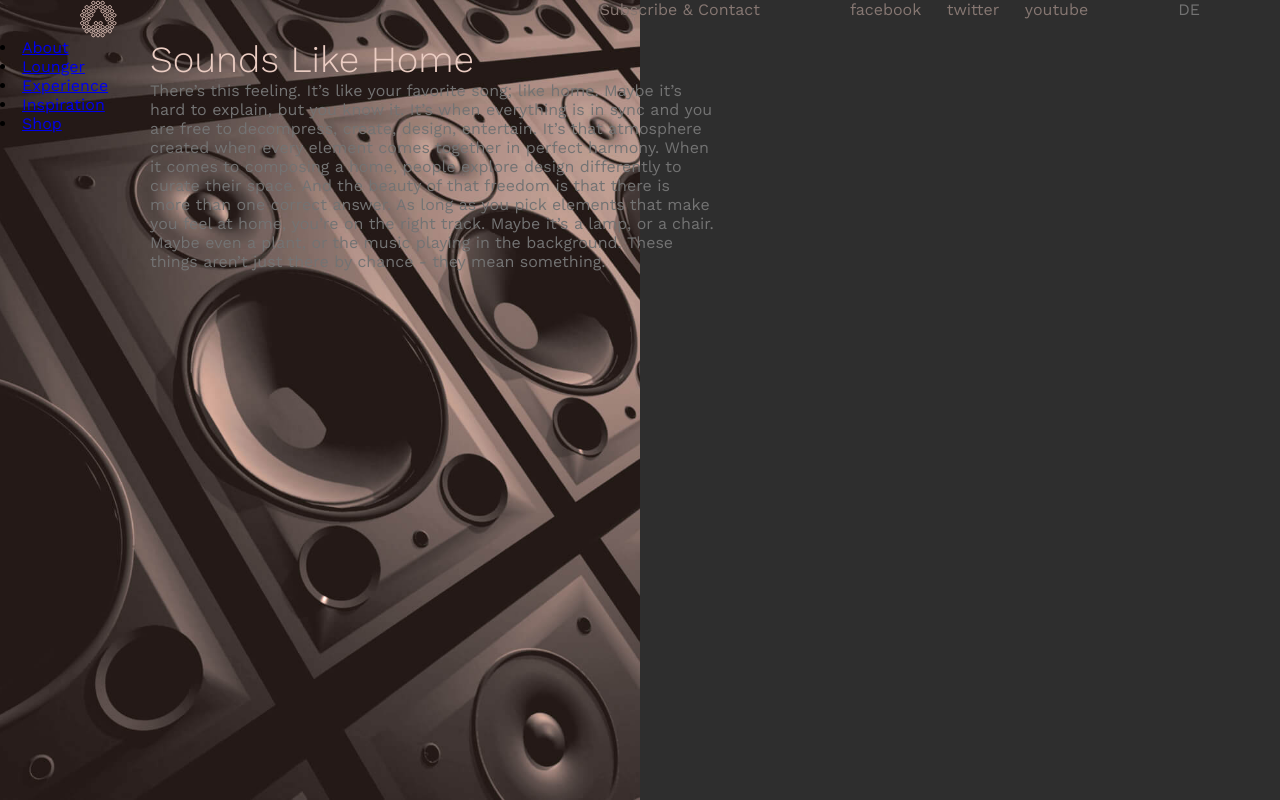
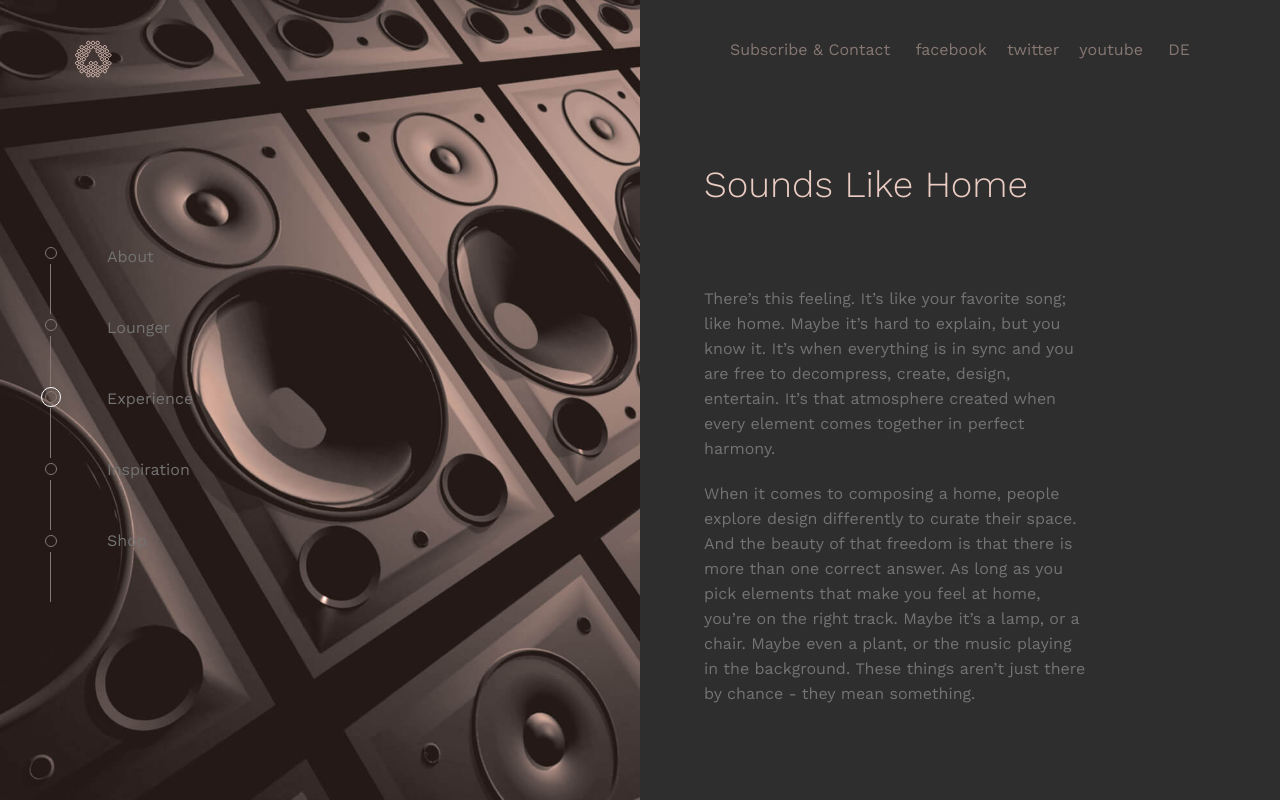
Before and after one commit to MagdaCale/project_headphone, a plain HTML site: page assets/html/experience.html in a window 1280 px wide. Drawn offline with nearby package versions, Linux system fonts and the light colour scheme.

Commit message:
experience hatm & css added

```diff
--- a/assets/css/experience.css
+++ b/assets/css/experience.css
@@ -15,7 +15,8 @@ Farben: #2e2e2e / #867772 / rgb(234, 204, 194) / #ebccc2 / #fff / rgb(115, 115,
 }
 body {
     background-color: #2e2e2e;
-    font-family: 'Work Sans', sans-serif;
+    color: rgb(234, 204, 194);
+    font-family: 'Work Sans';
 }
 
 .bgImg {
@@ -34,12 +35,10 @@ body {
 h2 {
     font-weight: 300;
     font-size: 2.3rem;
-    color: rgb(234, 204, 194);
 }
 h3 {
     font-weight: 300;
     font-size: 1.3rem;
-    color: rgb(234, 204, 194);
 }
 
 p {
@@ -48,33 +47,42 @@ p {
 
 /* +++++++++ general style ++++++++++++ */
 
-
-header {
-    margin: 0 10vh;
-    color: rgb(234, 204, 194);
+.socialmedia {
+    margin: 5vh 10vh 0 10vh;
+    display: flex;
+    justify-content: space-between;
+    color: #867772;
 }
 
-.sectionHeader {
+.socialmedia a {
+    color: #867772;
+    text-decoration: none;
+    padding: 0 10px;
+    transition: 1s;
+}
+
+.socialmedia a:hover {
+    color: #fff;
+    text-decoration: underline;
+    text-underline-position: under;
+}
+
+.socialmediaLinks {
     display: flex;
     justify-content: space-between;
 }
 
-.headerArticle {
-    display: flex;
-    justify-content: flex-end;
-    justify-content: space-between;
-}
-
-.headerArticle {
-    display: flex;
-    gap: 10vh;
-    color: #867772;
-}
-
-.socialHeader a {
+.socialmediaLinks a {
     color: #867772;
     text-decoration: none;
     padding: 0 10px;
+    transition: 1s;
+}
+
+.socialmediaLinks a:hover {
+    color: #fff;
+    text-decoration: underline;
+    text-underline-position: under;
 }
 
 
@@ -87,10 +95,81 @@ main {
 }
 
 aside {
+    margin-left: 35px;
     min-width: 150px;
 }
 
-.experienceSection>article {
+.experienceSection {
     width: 50%;
+}
 
+.experienceText {
+    padding: 8vh;
+    width: 80%;
 }
+
+.experienceText h2 {
+    margin: 5vh 0 10vh 0;
+}
+
+.experienceText p {
+    line-height: 25px;
+    margin-bottom: 20px;
+}
+
+
+
+/* +++++++++++++++++++ ASIDE +++++++++++++++++++ */
+
+
+.logo {
+    margin: 5vh 10vh 0 5vh;
+}
+
+.navigation {
+    margin-top: 20vh;
+    display: flex;
+    flex-direction: row-reverse;
+}
+
+.navigation nav {
+    display: flex;
+    flex-direction: column;
+    margin-top: 5px;
+}
+
+.navigation nav li {
+    margin-bottom: 52px;
+    list-style: none;
+    margin-left: 40px;
+}
+
+
+.navigation nav li a {
+    color: rgb(115, 115, 115);
+    text-decoration: none;
+}
+
+/* +++++++++++++++++++ navigation styling circel & line +++++++++++++++++++ */
+
+
+.circle {
+    border: 1px solid #867772;
+    border-radius: 50%;
+    width: 10px;
+    height: 10px;
+    margin: 5px 10px;
+    padding: 5px;
+}
+
+.line {
+    border-left: 1px solid #867772;
+    height: 50px;
+    width: 2px;
+    margin-left: 15px;
+}
+
+.outline {
+    outline: 1px solid #fff;
+    outline-offset: 3px;
+}
--- a/assets/html/experience.html
+++ b/assets/html/experience.html
@@ -9,28 +9,10 @@
 </head>
 <body>
     <div class="bgImg"></div>
-    <header>
-        <section class="sectionHeader">
-            <img src="../img/logo.svg" alt="logo">
-                <article class="headerArticle">
-                    <div>
-                        Subscribe & Contact
-                    </div>
-                    <div class="socialHeader">
-                        <a href="#">facebook</a>
-                        <a href="#">twitter</a>
-                        <a href="#">youtube</a>
-                    </div>
-                    <div>
-                        <p>DE</p>
-                    </div>
-                </article>
-        </section>
-    </header>
-
-
     <main>
         <aside>
+            <img class="logo" src="../img/logo.svg" alt="logo">
+            <section class="navigation">
                 <nav>
                     <li><a href="../../index.html">About</a></li>
                     <li><a href="./lounger.html">Lounger</a></li>
@@ -38,12 +20,38 @@
                     <li><a href="./inspiratoin.html">Inspiration</a></li>
                     <li><a href="./shop.html">Shop</a></li>
                 </nav>
+                <article>
+                    <div class="circle "></div>
+                    <div class="line"></div>
+
+                    <div class="circle"></div>
+                    <div class="line"></div>
+
+                    <div class="circle outline"></div>
+                    <div class="line"></div>
+
+                    <div class="circle"></div>
+                    <div class="line"></div>
+
+                    <div class="circle"></div>
+                    <div class="line"></div>
+                </article>
+            </section>
         </aside>
         <section class="experienceSection">
-            <article>
+            <header class="socialmedia">
+                <a href="#">Subscribe & Contact</a>
+                <div class="socialmediaLinks">
+                    <a href="#">facebook</a>
+                    <a href="#">twitter</a>
+                    <a href="#">youtube</a>
+                </div>
+                <a href="#">DE</a>
+            </header>
+            <article class="experienceText">
                 <h2>Sounds Like Home </h2>
-                <p>There’s this feeling. It’s like your favorite song; like home. Maybe it’s hard to explain, but you know it. It’s when everything is in sync and you are free to decompress, create, design, entertain. It’s that atmosphere created when every element comes together in perfect harmony. When it comes to composing a home, people explore design differently to curate their space. And the beauty of that freedom is that there is more than one correct answer. As long as you pick elements that make you feel at home, you’re on the right track. Maybe it’s a lamp, or a chair. Maybe even a plant, or the music playing in the background. These things aren’t just there by chance - they mean something.</p>
-                <p></p>
+                <p>There’s this feeling. It’s like your favorite song; like home. Maybe it’s hard to explain, but you know it. It’s when everything is in sync and you are free to decompress, create, design, entertain. It’s that atmosphere created when every element comes together in perfect harmony.</p>
+                <p>When it comes to composing a home, people explore design differently to curate their space. And the beauty of that freedom is that there is more than one correct answer. As long as you pick elements that make you feel at home, you’re on the right track. Maybe it’s a lamp, or a chair. Maybe even a plant, or the music playing in the background. These things aren’t just there by chance - they mean something.</p>
             </article>
         </section>
     </main>
```
Lines whose indentation alone changed are shown as unchanged.
